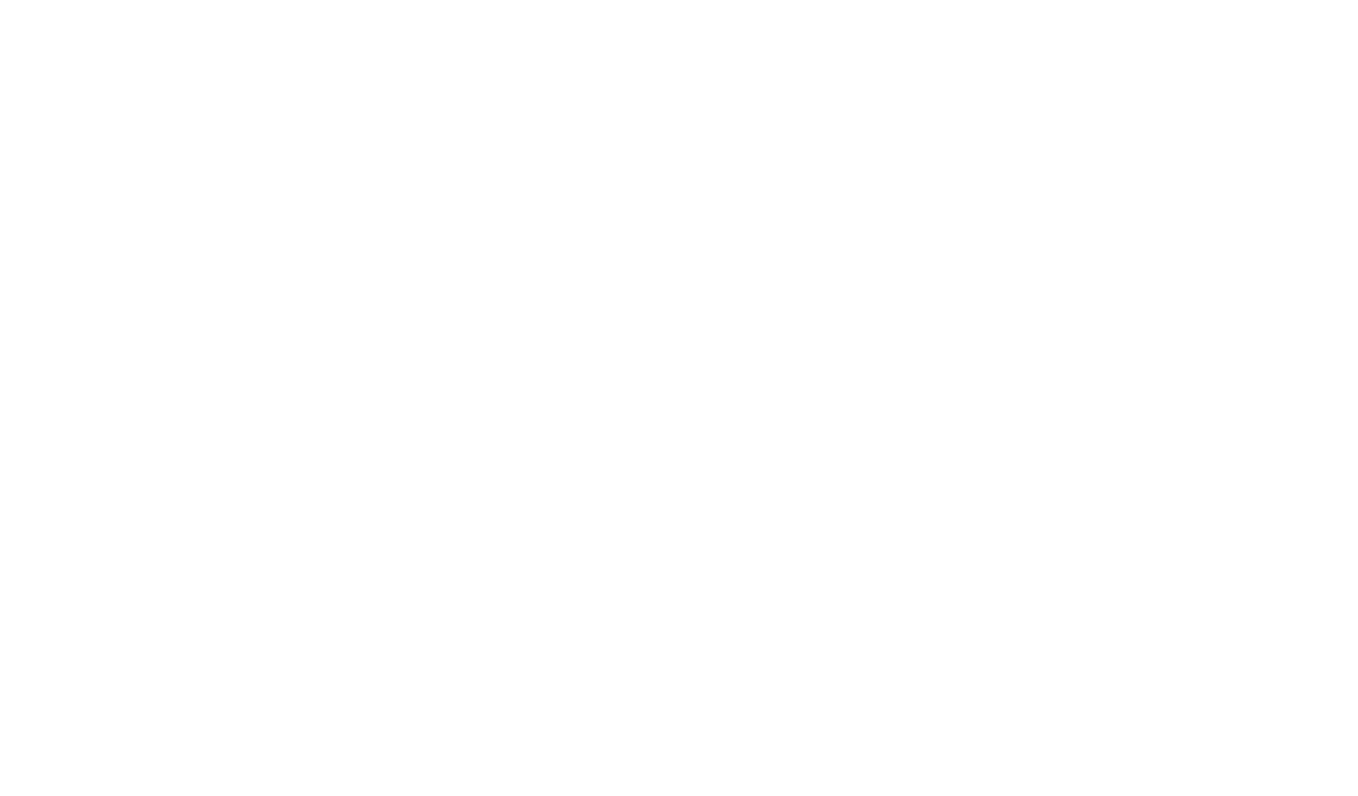
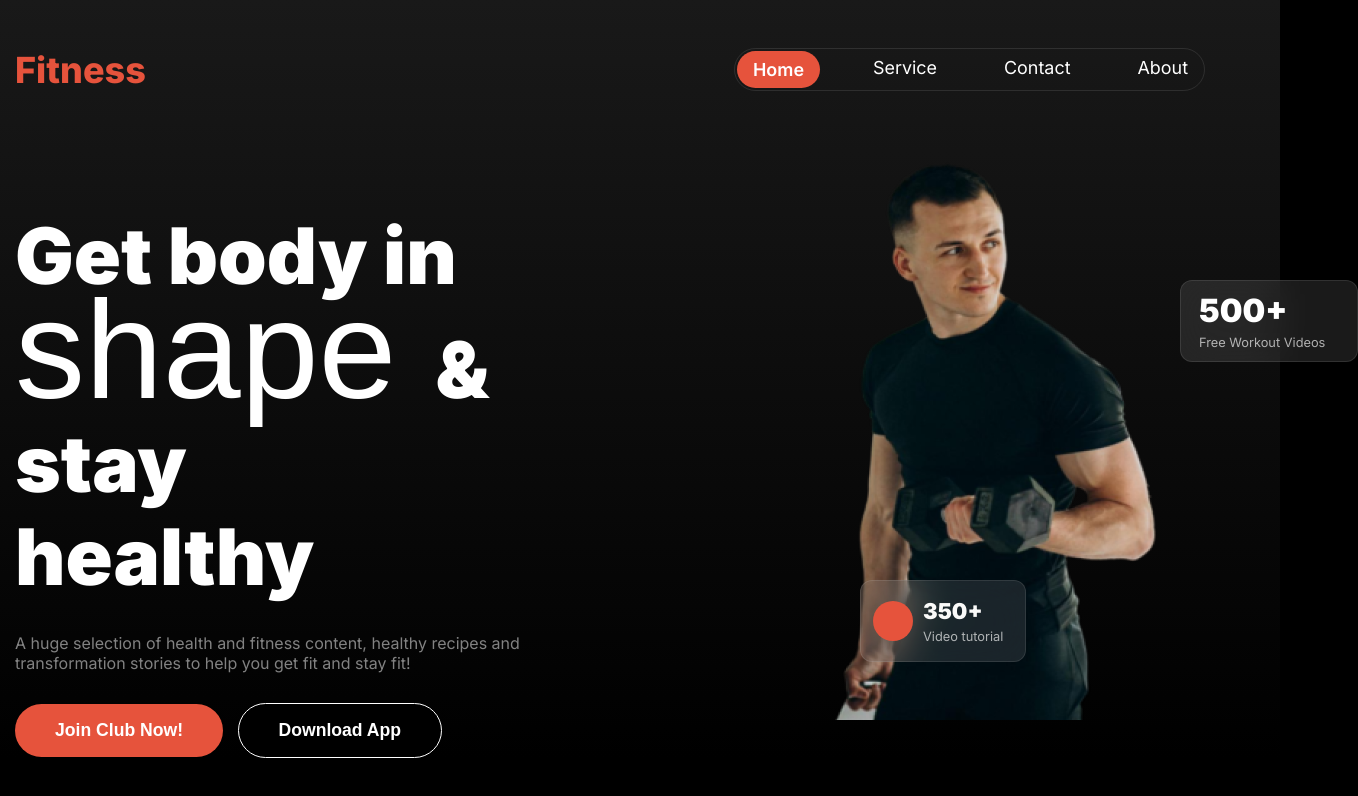
Before and after one commit to Ridoy5315/fitness-website, a plain HTML site: page index.html in a window 1280 px wide. Shown: the whole page, 1358 px wide, since content can reach past the window. Drawn offline with Linux system fonts and the light colour scheme; a web font is replaced by a local one.

Commit message:
header completed

```diff
--- a/index.html
+++ b/index.html
@@ -1,20 +1,59 @@
 <!DOCTYPE html>
 <html lang="en">
+
 <head>
      <meta charset="UTF-8">
      <meta name="viewport" content="width=device-width, initial-scale=1.0">
      <title>Fitness || Healthy</title>
      <link rel="stylesheet" href="./styles/style.css">
+
 </head>
+
 <body>
      <header>
+          <div class="header-side">
+               <nav class="navigation display-flex">
+                    <h4 class="navigation-title">Fitness</h4>
+                    <ul class="navigation-menu display-flex">
+                         <li><a href="Home">Home</a></li>
+                         <li><a href="Service">Service</a></li>
+                         <li><a href="Contact">Contact</a></li>
+                         <li><a href="About">About</a></li>
+                    </ul>
+               </nav>
+               <div class="banner-container">
+                    <div class="banner-content">
+                         <div class="banner-title">
+                              <h1 class="banner-title-part1">Get body in</h1>
+                              <h1 class="banner-title-part2"><span class="banner-title-shape">shape </span>& stay</h1>
+                              <h1 class="banner-title-part3">healthy</h1>
+                         </div>
+                         <p class="banner-description">A huge selection of health and fitness content, healthy recipes
+                              and transformation stories to help you get fit and stay fit!</p>
+                         <div class="banner-button">
+                              <button class="button-style ">Join Club Now!</button>
+                              <button class="banner-button-two button-style ">Download App</button>
+                         </div>
+                    </div>
+                    <div class="banner-image-card">
+                         <div class="banner-card-two display-flex">
+                              <p class="banner-card-two-500">500+</p>
+                              <p class="banner-card-two-content">Free Workout Videos</p>
+                         </div>
+                         <div class="banner-image">
+                              <img src="./images/Images 2.png" alt="">
+                         </div>
+                         <div class="banner-card-one-container display-flex">
+                              <div class="banner-card-one-design"></div>
+                              <div class="banner-card-one display-flex">
+                                   <p class="banner-card-one-350">350+</p>
+                                   <p class="banner-card-one-content">Video tutorial</p>
+                              </div>
+                         </div>
+                    </div>
+               </div>
+          </div>
+     </header>
+</body>
 
-     </header>
-     <main>
-
-     </main>
-     <footer>
-
-     </footer>
-</body>
 </html>
--- a/styles/style.css
+++ b/styles/style.css
@@ -1,5 +1,181 @@
 @import url('https://fonts.googleapis.com/css2?family=Inter:wght@100..900&display=swap');
+@import url('https://fonts.cdnfonts.com/css/miama');
 
-body{
+body {
+     background: rgb(0, 0, 0);
      font-family: "Inter", sans-serif;
+     margin: 0;
+     padding: 0;
 }
+
+/* shared styles */
+.display-flex {
+     display: flex;
+}
+
+.button-style {
+     border-radius: 42px;
+     border: none;
+     background: rgb(230, 83, 60);
+     color: rgb(255, 255, 255);
+     font-size: 1.1rem;
+     font-weight: 600;
+     padding: 16px 40px;
+     cursor: pointer;
+}
+
+/* Header styles start */
+header {
+     background: linear-gradient(180.00deg, rgb(25, 25, 25), rgba(119, 119, 119, 0) 100%);
+}
+
+.header-side {
+     max-width: 1250px;
+     margin: 0 auto;
+}
+
+/* nav styles */
+.navigation {
+     justify-content: space-between;
+     align-items: center;
+}
+
+.navigation-title {
+     color: rgb(230, 83, 60);
+     font-size: 2.25rem;
+     font-weight: 800;
+}
+
+.navigation-menu {
+     border: 1px solid rgba(255, 255, 255, 0.1);
+     border-radius: 39px;
+     gap: 35px;
+     margin-right: 60px;
+     padding-left: 0px;
+}
+
+.navigation-menu li {
+     list-style: none;
+     color: white;
+     font-size: 1.12rem;
+     font-weight: 400;
+     padding: 8px 16px;
+}
+.navigation-menu li a{
+     text-decoration: none;
+     color: white;
+}
+.navigation-menu li:first-child {
+     border-radius: 46px;
+     border: none;
+     background: rgb(230, 83, 60);
+     font-weight: 600;
+     margin: 2px;
+}
+
+/* Banner styles */
+.banner-container {
+     display: grid;
+     grid-template-columns: 1.25fr 0.75fr;
+     gap: 88px;
+}
+
+.banner-content {
+     padding-right: 150px;
+}
+.banner-title{
+     margin-top: 70px;
+     margin-bottom: 28px;
+}
+.banner-title-part1,
+.banner-title-part2,
+.banner-title-part3 {
+     color: rgb(255, 255, 255);
+     font-family: Inter;
+     font-size: 4.87rem;
+     font-weight: 900;
+     line-height: 120%;
+     letter-spacing: 0%;
+     text-align: left;
+     margin: 0px;
+}
+.banner-title-shape{
+     font-family: 'Miama', sans-serif;
+     font-weight: 400;
+     font-size: 8.75rem;
+}
+.banner-description {
+     color: rgba(255, 255, 255, 0.5);
+     font-size: 16px;
+     font-weight: 400;
+     margin-bottom: 30px;
+}
+
+.banner-button-two {
+     border: 1px solid white;
+     background-color: black;
+     margin-left: 10px;
+}
+
+.banner-card-two,
+.banner-card-one-container {
+     border: 1px solid rgba(255, 255, 255, 0.1);
+     border-radius: 12px;
+     backdrop-filter: blur(20px);
+     background: rgba(255, 255, 255, 0.1);
+     color: rgba(255, 255, 255, 0.65);
+     font-size: 0.8rem;
+     font-weight: 400;
+     width: 140px;
+     height: 60px;
+     padding: 10px;
+}
+
+.banner-card-one-container {
+     align-items: center;
+     gap: 10px;
+     padding: 10px 12px;
+     top: 580px;
+     left: 860px;
+     position: absolute;
+}
+
+.banner-card-one,
+.banner-card-two {
+     flex-direction: column;
+     gap: 5px;
+
+}
+
+.banner-card-one-350,
+.banner-card-one-content,
+.banner-card-two-500,
+.banner-card-two-content {
+     margin: 0px;
+}
+
+.banner-card-one-design {
+     width: 40px;
+     height: 40px;
+     background: rgb(230, 83, 60);
+     border-radius: 50%;
+}
+
+.banner-card-one-350 {
+     color: rgb(250, 250, 249);
+     font-size: 1.37rem;
+     font-weight: 900;
+}
+
+.banner-card-two {
+     padding: 10px 18px;
+     position: absolute;
+     top: 280px;
+     left: 1180px;
+}
+
+.banner-card-two-500 {
+     color: rgb(255, 255, 255);
+     font-size: 2rem;
+     font-weight: 900;
+}
```
